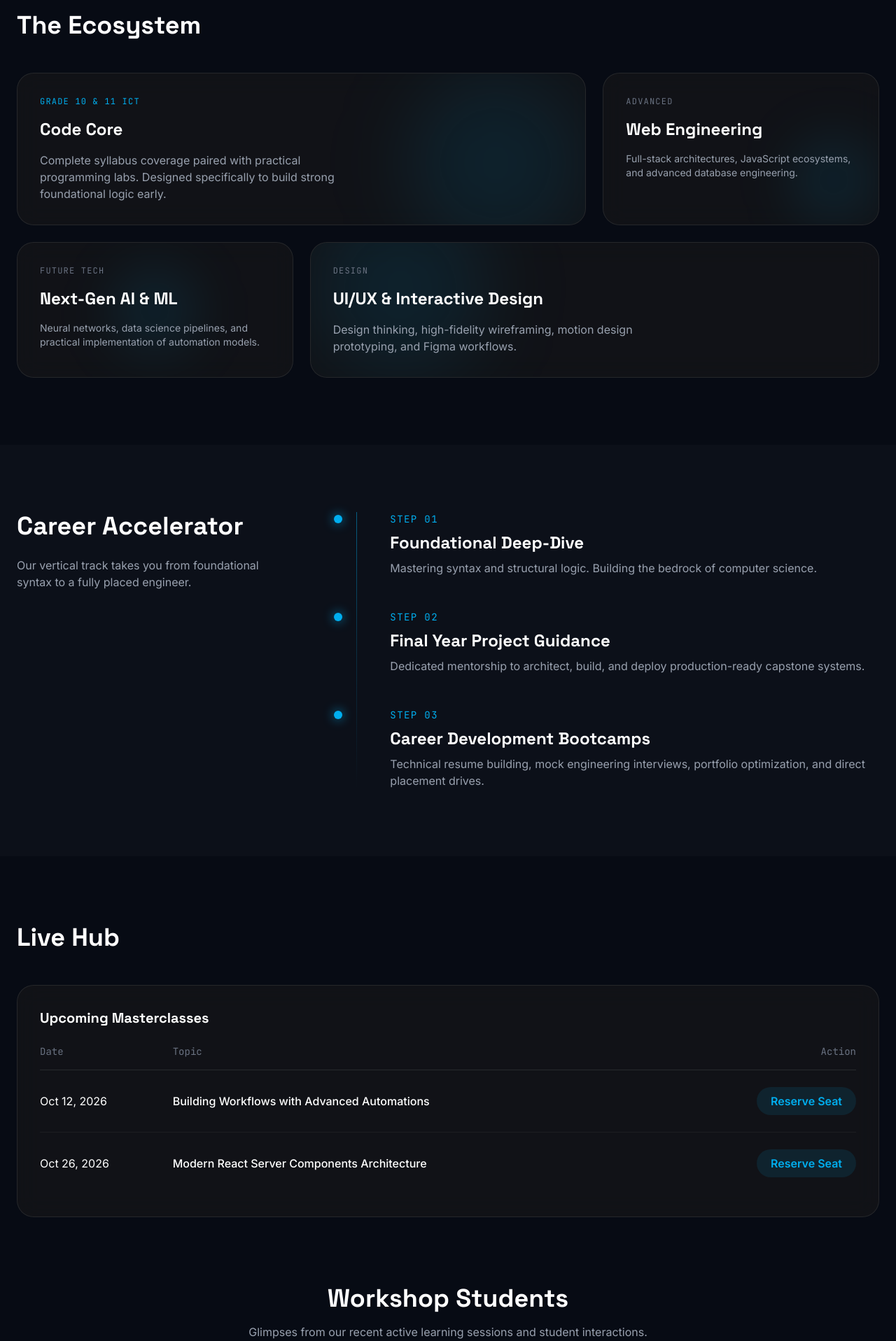
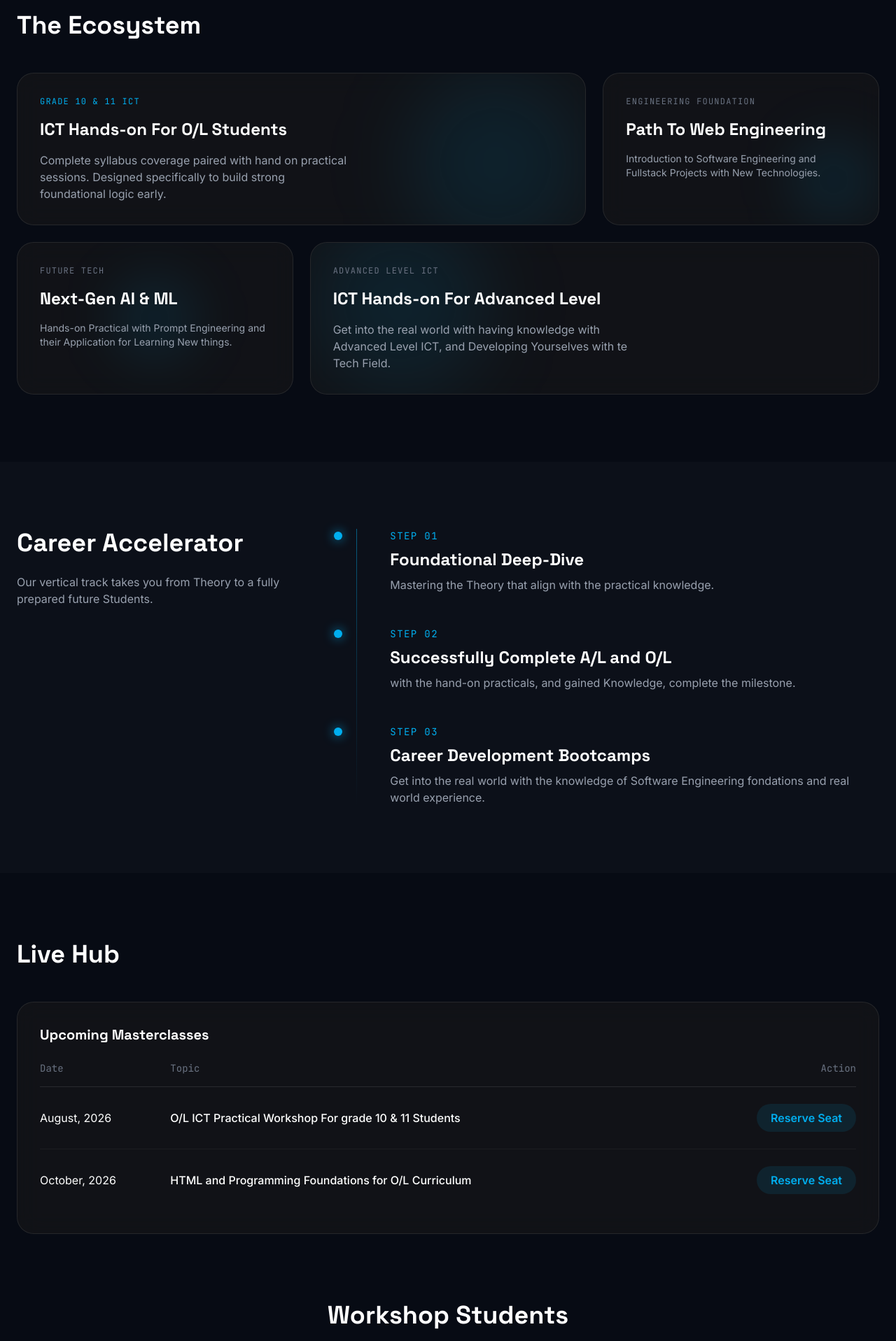
Before and after one commit to M-Mufassir/Techtitude-Labs, a React (Vite) app: page /courses in a window 1280 px wide. Shown: the part 880-2797 px from the top of the page at 70% size. Built offline with nearby package versions, Linux system fonts and the light colour scheme.

Commit message:
Academy Basics contents updated

```diff
--- a/src/Pages/AcademyHome.tsx
+++ b/src/Pages/AcademyHome.tsx
@@ -49,39 +49,43 @@ const Countdown = () => {
 export default function AcademyHome() {
   const pillars = [
     {
-      title: "Core Programming",
+      title: "A/L and O/L ICT Practicals",
       icon: <Code2 size={24} className="text-[#00AEEF]" />,
-      desc: "Python, JavaScript, and C++. The foundation of modern software engineering.",
+      desc: "O/L & A/L ICT curriculums mapped to real-world tech industry standards.",
       colSpan: "col-span-1 md:col-span-2",
       bg: "bg-gradient-to-br from-[#00AEEF]/10 to-transparent",
     },
     {
-      title: "AI & Machine Learning",
+      title: "ICT Fundamentals",
+      icon: <Zap size={24} className="text-[#00AEEF]" />,
+      desc: "Basics of ICT with Logic theory, Networking fundamentals and Troubleshooting ",
+      colSpan: "col-span-1",
+      bg: "bg-gradient-to-bl from-pink-500/10 to-transparent",
+
+    },
+    {
+      title: "Basics of Programming",
       icon: <Cpu size={24} className="text-[#00AEEF]" />,
-      desc: "Neural networks, data science, and intelligent systems.",
+      desc: "Programming Fundamentals including basic core principles like OOP principles",
       colSpan: "col-span-1",
       bg: "bg-gradient-to-br from-[#7B2CBF]/10 to-transparent",
     },
+
     {
-      title: "UI/UX Design",
+      title: "Software Development",
       icon: <Monitor size={24} className="text-[#00AEEF]" />,
-      desc: "Figma, wireframing, and creating beautiful user experiences.",
-      colSpan: "col-span-1",
-      bg: "bg-gradient-to-bl from-pink-500/10 to-transparent",
-    },
-    {
-      title: "ICT Fundamentals",
-      icon: <Zap size={24} className="text-[#00AEEF]" />,
-      desc: "O/L & A/L ICT curriculums mapped to real-world tech industry standards.",
+      desc: "Python, JavaScript, and C++. The foundation of modern software engineering.",
       colSpan: "col-span-1 md:col-span-2",
       bg: "bg-gradient-to-tr from-[#00AEEF]/5 to-transparent",
     }
+
   ];
 
   const showcaseProjects = [
-    { title: "NeuroSync AI", type: "Machine Learning", author: "Sarah J." },
-    { title: "EcoTrack App", type: "Mobile Development", author: "David M." },
-    { title: "Defi Exchange UI", type: "UI/UX Design", author: "Aisha T." },
+    //after first workshop or practical, can update
+    { title: "Business Website", type: "Web Development", author: "Mohamed" },
+    // { title: "EcoTrack App", type: "Mobile Development", author: "David M." },
+    // { title: "Defi Exchange UI", type: "UI/UX Design", author: "Aisha T." },
   ];
 
   return (
--- a/src/Pages/Courses.tsx
+++ b/src/Pages/Courses.tsx
@@ -61,11 +61,11 @@ export default function Courses() {
             className="mt-12 flex flex-wrap justify-center gap-8 md:gap-16"
           >
             <div className="text-center">
-              <div className="text-4xl font-bold text-[#00AEEF] font-mono">1.2k+</div>
+              <div className="text-4xl font-bold text-[#00AEEF] font-mono">All Around Sri Lanka</div>
               <div className="text-xs uppercase tracking-widest text-gray-500 mt-2 font-mono">Active Students</div>
             </div>
             <div className="text-center">
-              <div className="text-4xl font-bold text-[#00AEEF] font-mono">450+</div>
+              <div className="text-4xl font-bold text-[#00AEEF] font-mono">More</div>
               <div className="text-xs uppercase tracking-widest text-gray-500 mt-2 font-mono">Projects Built</div>
             </div>
             <div className="text-center">
@@ -86,8 +86,8 @@ export default function Courses() {
             <div className="absolute top-0 right-0 w-64 h-64 bg-[#00AEEF]/10 blur-[60px] rounded-full group-hover:bg-[#00AEEF]/20 transition-colors duration-500" />
             <div className="relative z-10">
               <span className="text-xs font-mono tracking-widest text-[#00AEEF] uppercase mb-4 block">Grade 10 & 11 ICT</span>
-              <h3 className="text-2xl font-bold font-display text-white mb-4">Code Core</h3>
-              <p className="text-gray-400 font-body max-w-md">Complete syllabus coverage paired with practical programming labs. Designed specifically to build strong foundational logic early.</p>
+              <h3 className="text-2xl font-bold font-display text-white mb-4">ICT Hands-on For O/L Students</h3>
+              <p className="text-gray-400 font-body max-w-md">Complete syllabus coverage paired with hand on practical sessions. Designed specifically to build strong foundational logic early.</p>
             </div>
           </div>
 
@@ -95,9 +95,9 @@ export default function Courses() {
           <div className="relative glass rounded-3xl p-8 hover:border-[#00AEEF]/50 transition-colors duration-500 group overflow-hidden">
             <div className="absolute bottom-0 right-0 w-32 h-32 bg-[#00AEEF]/10 blur-[40px] rounded-full group-hover:bg-[#00AEEF]/20 transition-colors duration-500" />
             <div className="relative z-10">
-              <span className="text-xs font-mono tracking-widest text-gray-500 uppercase mb-4 block">Advanced</span>
-              <h3 className="text-2xl font-bold font-display text-white mb-4">Web Engineering</h3>
-              <p className="text-gray-400 font-body text-sm">Full-stack architectures, JavaScript ecosystems, and advanced database engineering.</p>
+              <span className="text-xs font-mono tracking-widest text-gray-500 uppercase mb-4 block">Engineering Foundation</span>
+              <h3 className="text-2xl font-bold font-display text-white mb-4">Path To Web Engineering</h3>
+              <p className="text-gray-400 font-body text-sm">Introduction to Software Engineering and Fullstack Projects with New Technologies.</p>
             </div>
           </div>
 
@@ -107,7 +107,7 @@ export default function Courses() {
             <div className="relative z-10">
               <span className="text-xs font-mono tracking-widest text-gray-500 uppercase mb-4 block">Future Tech</span>
               <h3 className="text-2xl font-bold font-display text-white mb-4">Next-Gen AI & ML</h3>
-              <p className="text-gray-400 font-body text-sm">Neural networks, data science pipelines, and practical implementation of automation models.</p>
+              <p className="text-gray-400 font-body text-sm">Hands-on Practical with Prompt Engineering and their Application for Learning New things.</p>
             </div>
           </div>
 
@@ -115,9 +115,9 @@ export default function Courses() {
           <div className="md:col-span-2 lg:col-span-2 relative glass rounded-3xl p-8 hover:border-[#00AEEF]/50 transition-colors duration-500 group overflow-hidden">
             <div className="absolute bottom-0 left-0 w-64 h-64 bg-[#00AEEF]/10 blur-[60px] rounded-full group-hover:bg-[#00AEEF]/20 transition-colors duration-500" />
             <div className="relative z-10">
-              <span className="text-xs font-mono tracking-widest text-gray-500 uppercase mb-4 block">Design</span>
-              <h3 className="text-2xl font-bold font-display text-white mb-4">UI/UX & Interactive Design</h3>
-              <p className="text-gray-400 font-body max-w-md">Design thinking, high-fidelity wireframing, motion design prototyping, and Figma workflows.</p>
+              <span className="text-xs font-mono tracking-widest text-gray-500 uppercase mb-4 block">Advanced Level ICT</span>
+              <h3 className="text-2xl font-bold font-display text-white mb-4">ICT Hands-on For Advanced Level</h3>
+              <p className="text-gray-400 font-body max-w-md">Get into the real world with having knowledge with Advanced Level ICT, and Developing Yourselves with te Tech Field.</p>
             </div>
           </div>
         </div>
@@ -128,7 +128,7 @@ export default function Courses() {
         <div className="max-w-7xl mx-auto flex flex-col md:flex-row gap-16">
           <div className="md:w-1/3">
             <h2 className="text-3xl md:text-4xl font-bold font-display text-white mb-6">Career Accelerator</h2>
-            <p className="text-gray-400 font-body">Our vertical track takes you from foundational syntax to a fully placed engineer.</p>
+            <p className="text-gray-400 font-body">Our vertical track takes you from Theory to a fully prepared future Students.</p>
           </div>
           <div className="md:w-2/3 relative">
             {/* Vertical Glowing Line */}
@@ -136,9 +136,9 @@ export default function Courses() {
 
             <div className="space-y-12 pl-12 md:pl-20 relative">
               {[
-                { step: "01", title: "Foundational Deep-Dive", desc: "Mastering syntax and structural logic. Building the bedrock of computer science." },
-                { step: "02", title: "Final Year Project Guidance", desc: "Dedicated mentorship to architect, build, and deploy production-ready capstone systems." },
-                { step: "03", title: "Career Development Bootcamps", desc: "Technical resume building, mock engineering interviews, portfolio optimization, and direct placement drives." }
+                { step: "01", title: "Foundational Deep-Dive", desc: "Mastering the Theory that align with the practical knowledge." },
+                { step: "02", title: "Successfully Complete A/L and O/L", desc: "with the hand-on practicals, and gained Knowledge, complete the milestone." },
+                { step: "03", title: "Career Development Bootcamps", desc: "Get into the real world with the knowledge of Software Engineering fondations and real world experience." }
               ].map((item, i) => (
                 <div key={i} className="relative group">
                   {/* Glowing Node */}
@@ -170,8 +170,8 @@ export default function Courses() {
               </thead>
               <tbody className="text-white font-body text-sm md:text-base">
                 <tr className="border-b border-white/5 hover:bg-white/5 transition-colors">
-                  <td className="py-6">Oct 12, 2026</td>
-                  <td className="py-6 font-medium">Building Workflows with Advanced Automations</td>
+                  <td className="py-6">August, 2026</td>
+                  <td className="py-6 font-medium">O/L ICT Practical Workshop For grade 10 & 11 Students</td>
                   <td className="py-6 text-right">
                     <button className="px-5 py-2 bg-[#00AEEF]/10 text-[#00AEEF] hover:bg-[#00AEEF] hover:text-black rounded-full font-semibold transition-all duration-300">
                       Reserve Seat
@@ -179,8 +179,8 @@ export default function Courses() {
                   </td>
                 </tr>
                 <tr className="hover:bg-white/5 transition-colors">
-                  <td className="py-6">Oct 26, 2026</td>
-                  <td className="py-6 font-medium">Modern React Server Components Architecture</td>
+                  <td className="py-6">October, 2026</td>
+                  <td className="py-6 font-medium">HTML and Programming Foundations for O/L Curriculum</td>
                   <td className="py-6 text-right">
                     <button className="px-5 py-2 bg-[#00AEEF]/10 text-[#00AEEF] hover:bg-[#00AEEF] hover:text-black rounded-full font-semibold transition-all duration-300">
                       Reserve Seat
@@ -212,9 +212,9 @@ export default function Courses() {
           <div>
             <h2 className="text-3xl md:text-4xl font-bold font-display text-white mb-8">Questions?</h2>
             <Accordion items={[
-              { title: "Do I need prior coding experience?", content: "Not for the Code Core track. We start from the absolute basics of logic and computational thinking before moving into specific syntax." },
+              { title: "Do I need to know the Basics", content: "Not for the Practicals, We start from the absolute basics of theory with a clear explainations and then to the practicals." },
               { title: "Are classes online or in-person?", content: "We offer hybrid models. You can join the live streams from anywhere or attend in-person sessions at our campus." },
-              { title: "Do you provide job placement?", content: "Our Career Accelerator bootcamps connect top-performing students directly with our industry partners for internships and junior roles." }
+              { title: "Do you provide Certificates", content: "Our bootcamps & Workshops based on the course content we provide a completion certification." }
             ]} />
           </div>
 
--- a/src/Pages/Services.tsx
+++ b/src/Pages/Services.tsx
@@ -123,6 +123,15 @@ export default function Services() {
                 ))}
               </div>
             </div>
+            {/*Robotics & Embedded Systems */}
+            <div className="glass rounded-2xl p-6 border-t-2 border-[#e0c4ff]">
+              <h4 className="text-sm font-mono text-gray-500 uppercase tracking-wider mb-6">Robotics & Embedded Systems</h4>
+              <div className="flex flex-wrap gap-2">
+                {["Embedded C", "ROS 2", "Python", "ESP-32","Raspberry Pi", "Linux"].map(tech => (
+                  <span key={tech} className="px-3 py-1.5 bg-white/5 border border-white/10 rounded-md text-sm text-gray-300 font-mono">{tech}</span>
+                ))}
+              </div>
+            </div>
           </div>
         </div>
       </section>
--- a/src/Pages/StudentShowcase.tsx
+++ b/src/Pages/StudentShowcase.tsx
@@ -1,64 +1,64 @@
 import { useState } from "react";
 import { motion, AnimatePresence } from "framer-motion";
-import { Code2, Cpu, MonitorSmartphone, ArrowUpRight, Filter } from "lucide-react";
+import { Cpu, ArrowUpRight, Filter } from "lucide-react";
 import Reveal from "../components/Reveal";
 
 export default function StudentShowcase() {
   const [activeFilter, setActiveFilter] = useState("All");
 
-  const filters = ["All", "Web App", "AI Model", "Mobile App"];
+  const filters = ["All", "AI", "Practicals", "Development"];
 
   const projects = [
     {
       id: 1,
-      title: "NeuroSync API",
-      category: "AI Model",
-      student: "Sarah Jenkins",
-      desc: "A highly optimized neural network API built with FastAPI that classifies brainwave telemetry in real-time.",
+      title: "Hand Controlled Car",
+      category: "AI & Embedded System Model",
+      student: "Umar Rashid",
+      desc: "A Hand controlled car DIY Project that operate with hand gesture signals - using Open CV library",
       icon: <Cpu size={32} className="text-[#00AEEF]" />,
       colSpan: "col-span-1 md:col-span-2 row-span-2",
       bg: "bg-gradient-to-br from-[#00AEEF]/10 to-[#070B14]",
     },
-    {
-      id: 2,
-      title: "DeFi Dashboard",
-      category: "Web App",
-      student: "Aisha T.",
-      desc: "A sleek, responsive web3 dashboard tracking real-time crypto pairs using React and WebSockets.",
-      icon: <Code2 size={32} className="text-white/50" />,
-      colSpan: "col-span-1",
-      bg: "bg-[#0B101E]",
-    },
-    {
-      id: 3,
-      title: "EcoTrack",
-      category: "Mobile App",
-      student: "David M.",
-      desc: "React Native application helping users track and offset their daily carbon footprint.",
-      icon: <MonitorSmartphone size={32} className="text-white/50" />,
-      colSpan: "col-span-1",
-      bg: "bg-[#0B101E]",
-    },
-    {
-      id: 4,
-      title: "Atlas CRM",
-      category: "Web App",
-      student: "Marcus R.",
-      desc: "A full-stack Next.js CRM system built for local boutique hotels to manage bookings and staff.",
-      icon: <Code2 size={32} className="text-white/50" />,
-      colSpan: "col-span-1 md:col-span-2",
-      bg: "bg-[#0B101E]",
-    },
-    {
-      id: 5,
-      title: "VisionScan",
-      category: "AI Model",
-      student: "Elena G.",
-      desc: "Computer vision model detecting structural cracks in civil engineering blueprints.",
-      icon: <Cpu size={32} className="text-white/50" />,
-      colSpan: "col-span-1",
-      bg: "bg-[#0B101E]",
-    }
+    // {
+    //   id: 2,
+    //   title: "DeFi Dashboard",
+    //   category: "Web App",
+    //   student: "Aisha T.",
+    //   desc: "A sleek, responsive web3 dashboard tracking real-time crypto pairs using React and WebSockets.",
+    //   icon: <Code2 size={32} className="text-white/50" />,
+    //   colSpan: "col-span-1",
+    //   bg: "bg-[#0B101E]",
+    // },
+    // {
+    //   id: 3,
+    //   title: "EcoTrack",
+    //   category: "Mobile App",
+    //   student: "David M.",
+    //   desc: "React Native application helping users track and offset their daily carbon footprint.",
+    //   icon: <MonitorSmartphone size={32} className="text-white/50" />,
+    //   colSpan: "col-span-1",
+    //   bg: "bg-[#0B101E]",
+    // },
+    // {
+    //   id: 4,
+    //   title: "Atlas CRM",
+    //   category: "Web App",
+    //   student: "Marcus R.",
+    //   desc: "A full-stack Next.js CRM system built for local boutique hotels to manage bookings and staff.",
+    //   icon: <Code2 size={32} className="text-white/50" />,
+    //   colSpan: "col-span-1 md:col-span-2",
+    //   bg: "bg-[#0B101E]",
+    // },
+    // {
+    //   id: 5,
+    //   title: "VisionScan",
+    //   category: "AI Model",
+    //   student: "Elena G.",
+    //   desc: "Computer vision model detecting structural cracks in civil engineering blueprints.",
+    //   icon: <Cpu size={32} className="text-white/50" />,
+    //   colSpan: "col-span-1",
+    //   bg: "bg-[#0B101E]",
+    // }
   ];
 
   const filteredProjects = projects.filter(
```
